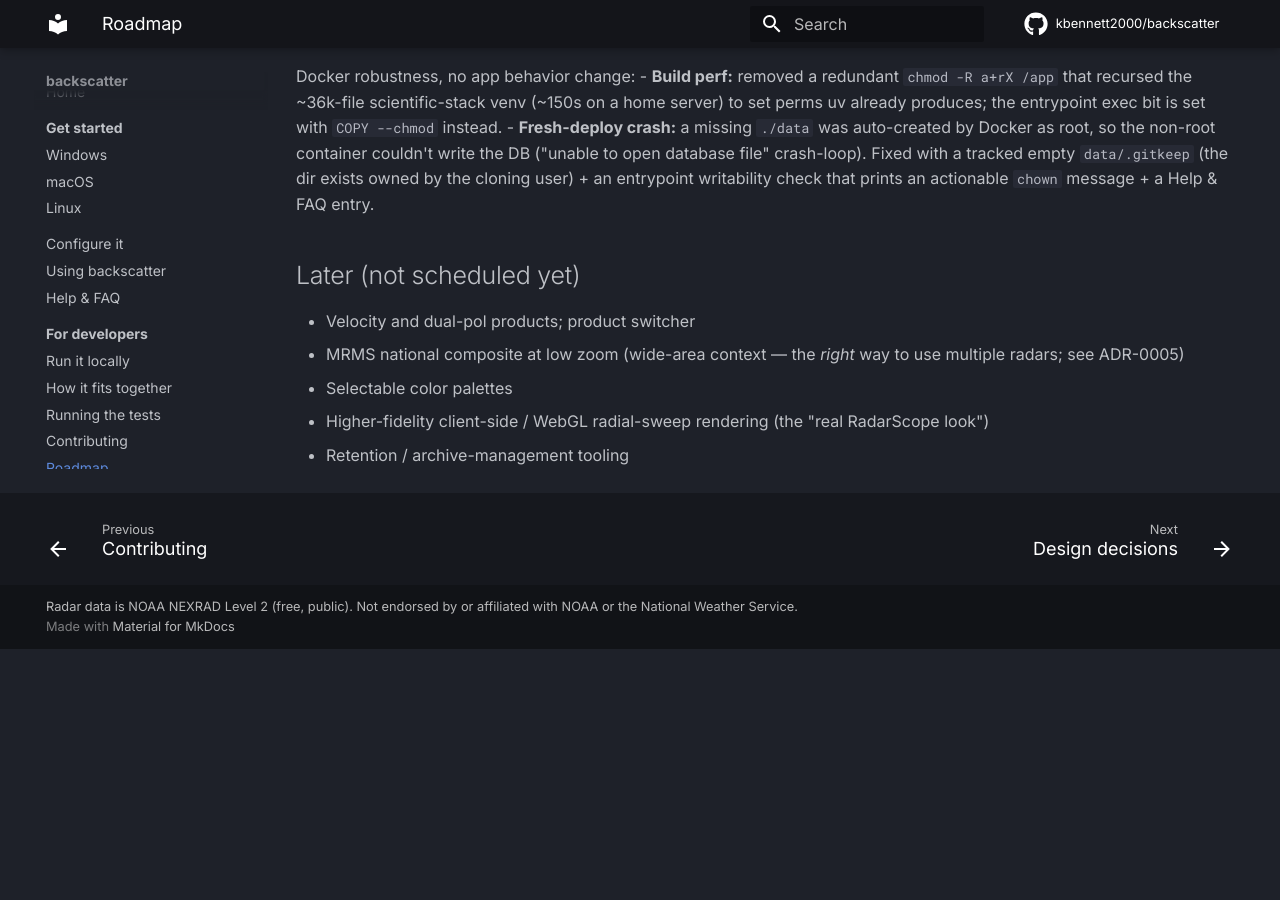
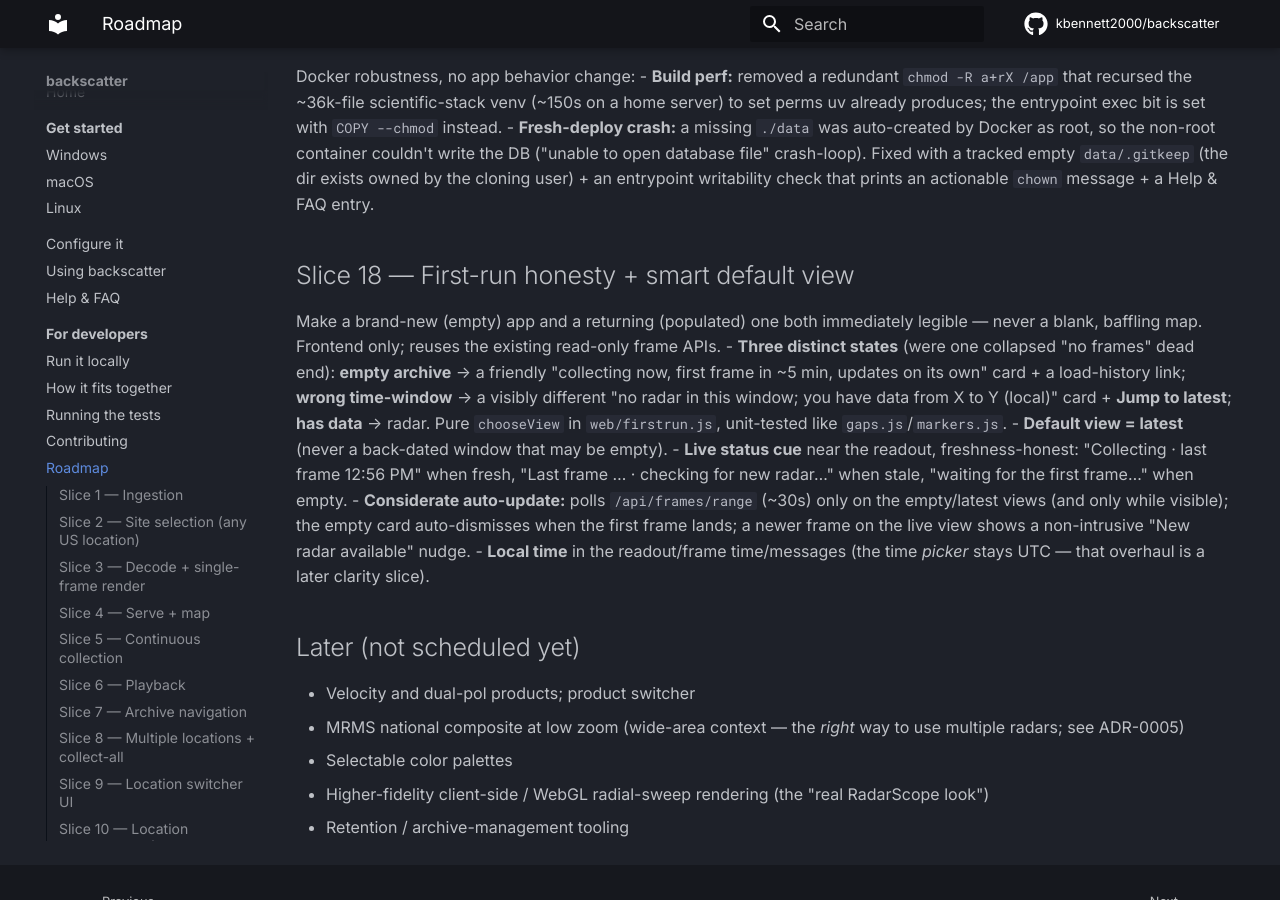
Before and after one commit to kbennett2000/backscatter, an MkDocs documentation site: the page built from docs/ROADMAP.md, in a window 1280 px wide and 900 px high, scrolled down 5132 px. Built offline with MkDocs 1.6.1 and Material for MkDocs 9.7.7, drawn with Linux system fonts in a browser that asks for light colours; comment, search, counter and statistics services are not loaded; before the commit the page ends 5781 px from its top, so only the background shows below that.

Commit message:
docs: add Slice 18 to ROADMAP (post-merge bookkeeping)

```diff
--- a/docs/ROADMAP.md
+++ b/docs/ROADMAP.md
@@ -254,6 +254,24 @@
   + an entrypoint writability check that prints an actionable `chown` message + a Help
   & FAQ entry.
 
+## Slice 18 — First-run honesty + smart default view
+Make a brand-new (empty) app and a returning (populated) one both immediately legible —
+never a blank, baffling map. Frontend only; reuses the existing read-only frame APIs.
+- **Three distinct states** (were one collapsed "no frames" dead end): **empty archive** →
+  a friendly "collecting now, first frame in ~5 min, updates on its own" card + a
+  load-history link; **wrong time-window** → a visibly different "no radar in this window;
+  you have data from X to Y (local)" card + **Jump to latest**; **has data** → radar.
+  Pure `chooseView` in `web/firstrun.js`, unit-tested like `gaps.js`/`markers.js`.
+- **Default view = latest** (never a back-dated window that may be empty).
+- **Live status cue** near the readout, freshness-honest: "Collecting · last frame 12:56 PM"
+  when fresh, "Last frame … · checking for new radar…" when stale, "waiting for the first
+  frame…" when empty.
+- **Considerate auto-update:** polls `/api/frames/range` (~30s) only on the empty/latest
+  views (and only while visible); the empty card auto-dismisses when the first frame
+  lands; a newer frame on the live view shows a non-intrusive "New radar available" nudge.
+- **Local time** in the readout/frame time/messages (the time *picker* stays UTC — that
+  overhaul is a later clarity slice).
+
 ## Later (not scheduled yet)
 - Velocity and dual-pol products; product switcher
 - MRMS national composite at low zoom (wide-area context — the *right* way to use
```
